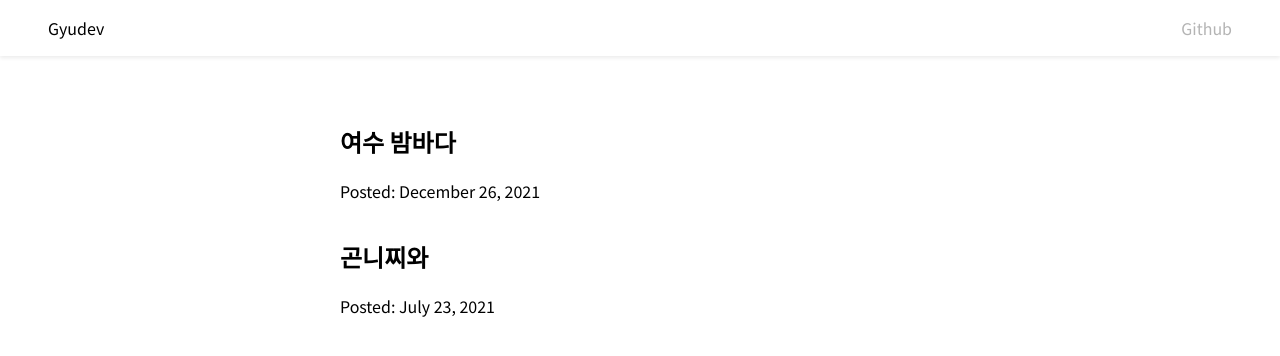
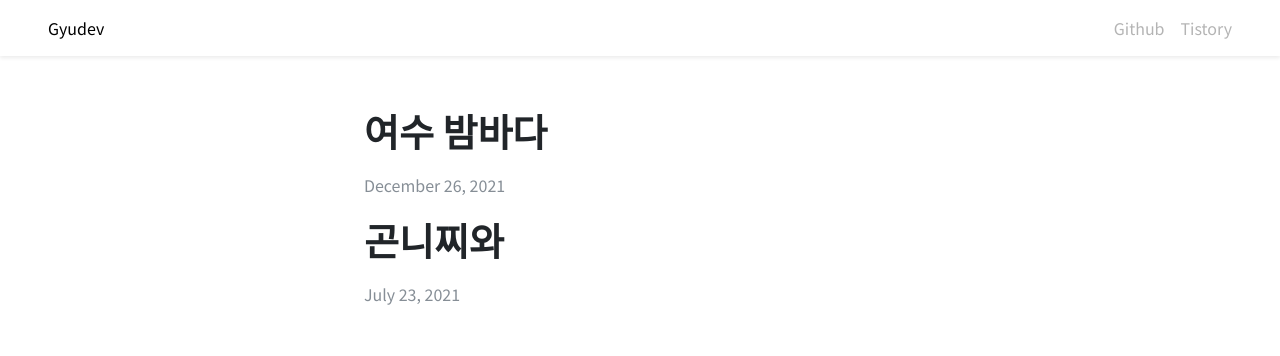
Before and after one commit to Gyumong/gyudev, a Gatsby site: page / in a window 1280 px wide. Built offline with nearby package versions, Linux system fonts and the light colour scheme; Gatsby itself is replaced by a stand-in of ours.

Commit message:
fix: PostCardTitle Style Color 수정

```diff
--- a/gatsby-config.js
+++ b/gatsby-config.js
@@ -6,7 +6,7 @@ module.exports = {
     siteUrl: `https://gatsbystarterdefaultsource.gatsbyjs.io/`,
     social: {
       github: `https://github.com/Gyumong`, // Your GitHub account
-      medium: ``, // Your Medium account
+      tistory: `https://rlaalsrb3559.tistory.com/`, // Your Medium account
       facebook: `hayoung28/`, // Your Facebook account
       linkedin: `ha-young-choi-1ba15b1b7`, // Your LinkedIn account
       instagram: `niceha0`,
--- /dev/null
+++ b/src/components/PostCard.js
@@ -0,0 +1,40 @@
+import React from "react"
+import styled from "@emotion/styled"
+import { Link } from "gatsby"
+import palette from "../styles/palette"
+const TitleLink = styled(Link)`
+  margin: 0;
+  font-size: 2.375rem;
+  font-weight: 700;
+  line-height: 1.4;
+  margin-bottom: 0.75rem;
+  word-break: keep-all;
+  text-decoration: none;
+  transition: color 0.3s ease;
+  color: ${palette.gray[9]};
+  &:hover {
+    color: ${palette.indigo[5]};
+  }
+`
+const PostCardBlock = styled.li`
+  width: 100%;
+  list-style: none;
+`
+
+const Date = styled.p`
+  color: ${palette.gray[6]};
+`
+
+const PostCard = ({ data }) => {
+  return (
+    <PostCardBlock key={data.id}>
+      <TitleLink to={`/blog/${data.slug}`} activeStyle={`${palette.indigo[6]}`}>
+        {data.frontmatter.title}
+      </TitleLink>
+
+      <Date>{data.frontmatter.date}</Date>
+    </PostCardBlock>
+  )
+}
+
+export default PostCard
--- a/src/components/header.js
+++ b/src/components/header.js
@@ -22,6 +22,9 @@ const StyledSubMenuBlock = styled.div`
 
 const StyledSubLink = styled(StyledMainLink)`
   color: rgb(180, 180, 180);
+  &:first-child {
+    margin-right: 1rem;
+  }
   &:hover {
     color: rgb(90, 90, 90);
   }
@@ -36,6 +39,9 @@ export const Header = ({ title, social }) => {
         <StyledSubLink to={social?.github} target="_blank">
           Github
         </StyledSubLink>
+        <StyledSubLink to={social?.tistory} target="_blank">
+          Tistory
+        </StyledSubLink>
       </StyledSubMenuBlock>
     </HeaderBlock>
   )
--- a/src/layout/index.js
+++ b/src/layout/index.js
@@ -9,6 +9,7 @@ const Layout = ({ pageTitle, children }) => {
           title
           social {
             github
+            tistory
           }
         }
       }
--- a/src/pages/index.js
+++ b/src/pages/index.js
@@ -1,21 +1,14 @@
 import * as React from "react"
 import styled from "@emotion/styled"
 import Layout from "../layout"
-import { Link, graphql } from "gatsby"
-const Container = styled.div`
+import { graphql } from "gatsby"
+import PostCard from "../components/PostCard"
+const Container = styled.ul`
   margin: 3rem auto;
-  max-width: 600px;
+  width: 34.5rem;
   display: flex;
   flex-direction: column;
-  align-items: center;
-  justify-content: center;
-`
-const StyleLink = styled(Link)`
-  text-decoration: none;
-  color: black;
-`
-const PostCard = styled.article`
-  width: 100%;
+  padding: 0 1.5rem;
 `
 
 const IndexPage = ({ data }) => {
@@ -23,14 +16,7 @@ const IndexPage = ({ data }) => {
     <Layout>
       <Container>
         {data.allMdx.nodes.map(node => (
-          <PostCard key={node.id}>
-            <h2>
-              <StyleLink to={`/blog/${node.slug}`}>
-                {node.frontmatter.title}
-              </StyleLink>
-            </h2>
-            <p>Posted: {node.frontmatter.date}</p>
-          </PostCard>
+          <PostCard data={node} />
         ))}
       </Container>
     </Layout>
--- a/src/styles/global.css
+++ b/src/styles/global.css
@@ -6,4 +6,6 @@ body {
   margin: 0;
   padding: 0;
   overflow-x: hidden;
+  text-decoration: none;
+  color: inherit;
 }
```
